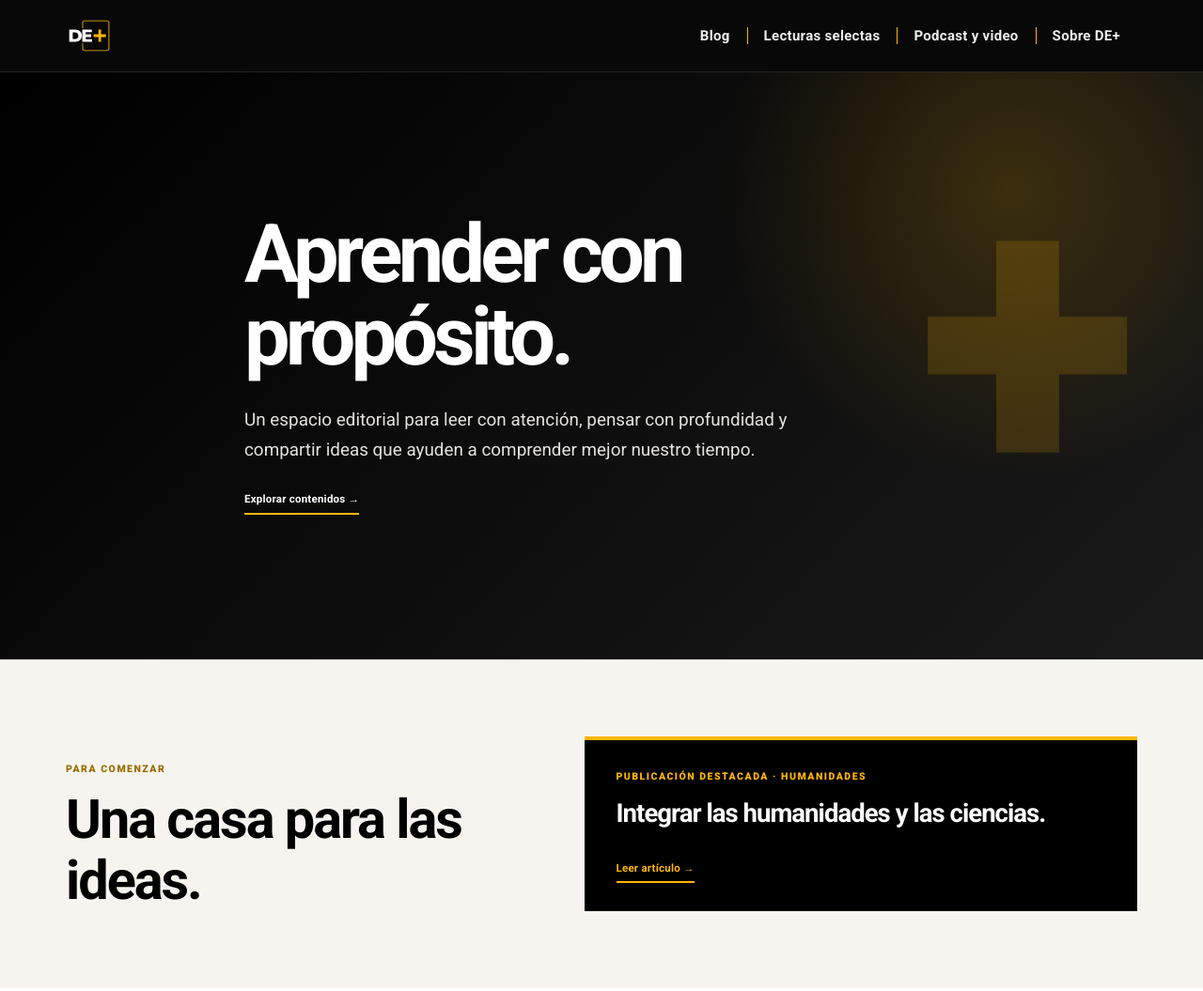
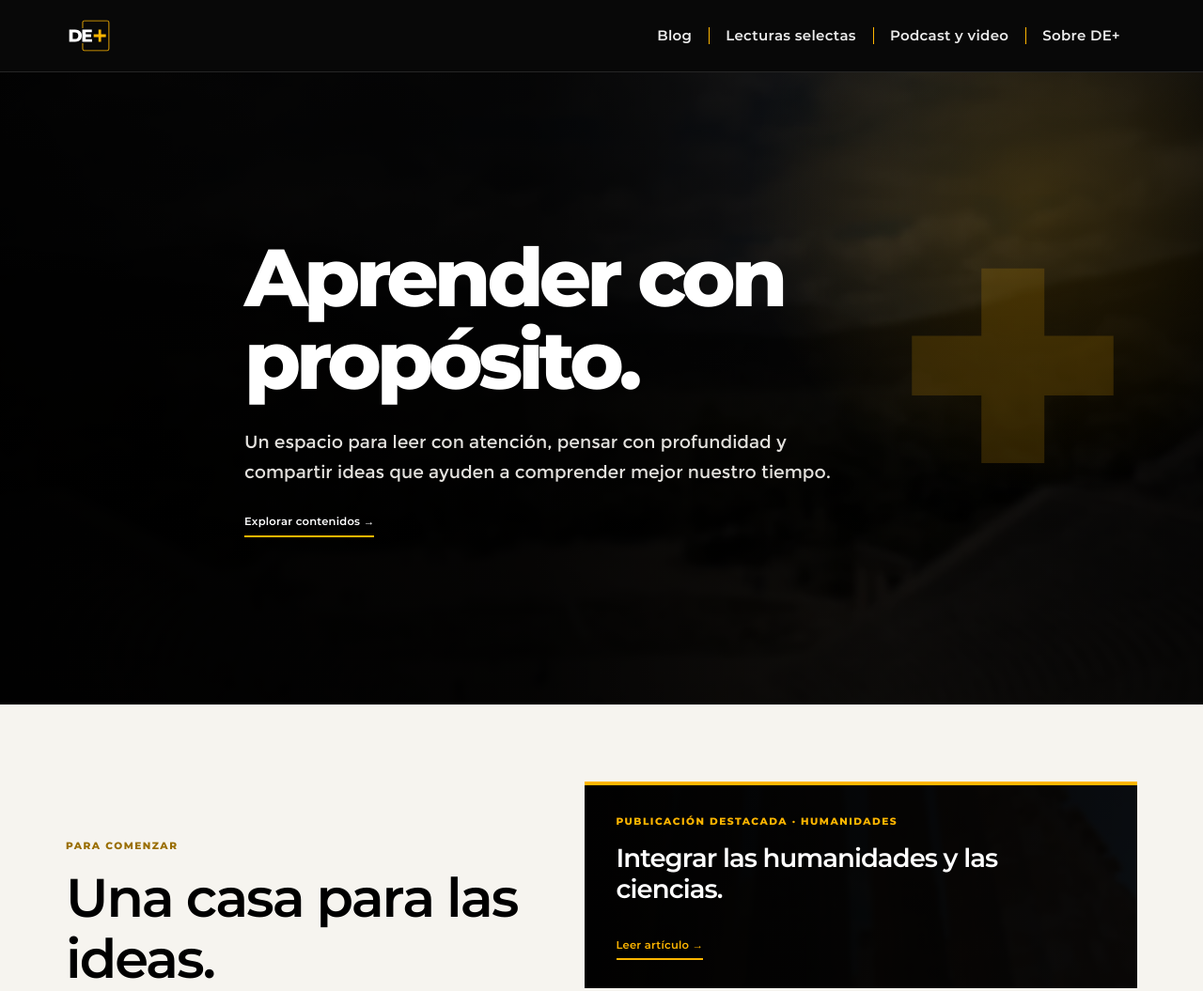
Before and after one commit to Danypv/de-mas-aprender-con-proposito, a plain HTML site: page index.html in a window 1280 px wide. Shown: the top 1055 px of the page at 94% size. Drawn offline with Linux system fonts and the light colour scheme.

Commit message:
Actualizar portada de DE+

```diff
--- a/index.html
+++ b/index.html
@@ -6,11 +6,31 @@
   <meta name="description" content="DE+ · Aprender con propósito. Pensamiento, lectura, divulgación y cultura.">
   <title>DE+ · Aprender con propósito</title>
 
-  <link rel="preconnect" href="https://fonts.googleapis.com">
-  <link rel="preconnect" href="https://fonts.gstatic.com" crossorigin>
-  <link href="https://fonts.googleapis.com/css2?family=Roboto:wght@400;500;700;900&family=Source+Serif+4:opsz,wght@8..60,400;8..60,500;8..60,600;8..60,700&display=swap" rel="stylesheet">
+  <style>
+    @font-face {
+      font-family: "Montserrat";
+      src: url("assets/fonts/montserrat-regular.ttf") format("truetype");
+      font-display: swap;
+      font-style: normal;
+      font-weight: 400;
+    }
 
-  <style>
+    @font-face {
+      font-family: "Montserrat";
+      src: url("assets/fonts/montserrat-semibold.ttf") format("truetype");
+      font-display: swap;
+      font-style: normal;
+      font-weight: 600;
+    }
+
+    @font-face {
+      font-family: "Montserrat";
+      src: url("assets/fonts/montserrat-extrabold.ttf") format("truetype");
+      font-display: swap;
+      font-style: normal;
+      font-weight: 800;
+    }
+
     :root {
       --negro: #000000;
       --negro-suave: #181818;
@@ -34,13 +54,25 @@
       margin: 0;
       color: var(--negro);
       background: var(--blanco);
-      font-family: "Roboto", Arial, sans-serif;
+      font-family: "Montserrat", Arial, sans-serif;
       font-size: 16pt;
       line-height: 1.62;
+      text-rendering: optimizeLegibility;
     }
 
     a {
       color: inherit;
+    }
+
+    a,
+    button {
+      -webkit-tap-highlight-color: transparent;
+    }
+
+    a:focus-visible,
+    button:focus-visible {
+      outline: 3px solid var(--amarillo);
+      outline-offset: 5px;
     }
 
     .contenedor {
@@ -94,7 +126,7 @@
       align-items: center;
       gap: 0;
       font-size: 15px;
-      font-weight: 700;
+      font-weight: 600;
       letter-spacing: 0.02em;
     }
 
@@ -103,6 +135,7 @@
       padding: 0 18px;
       color: #ececec;
       text-decoration: none;
+      transition: color 160ms ease;
     }
 
     .menu a + a::before {
@@ -134,27 +167,53 @@
 
     .portada {
       position: relative;
-      min-height: 430px;
+      isolation: isolate;
+      min-height: 540px;
       overflow: hidden;
       display: flex;
       align-items: center;
       color: var(--blanco);
+      background: var(--negro);
+    }
+
+    .portada::before,
+    .portada::after {
+      content: "";
+      position: absolute;
+      inset: 0;
+      pointer-events: none;
+    }
+
+    .portada::before {
+      z-index: -2;
+      inset: -12px;
+      background-image: url("assets/epidauro-difuminado.webp");
+      background-position: center 20%;
+      background-size: cover;
+      opacity: 0.43;
+      transform: scale(1.035);
+    }
+
+    .portada::after {
+      z-index: -1;
       background:
-        radial-gradient(circle at 84% 20%, rgba(255, 182, 0, 0.18), transparent 26%),
-        linear-gradient(135deg, #000000, #1a1a1a);
+        radial-gradient(circle at 86% 21%, rgba(255, 182, 0, 0.16), transparent 25%),
+        linear-gradient(90deg, rgba(0, 0, 0, 0.96) 0%, rgba(0, 0, 0, 0.88) 44%, rgba(0, 0, 0, 0.52) 75%, rgba(0, 0, 0, 0.74) 100%),
+        linear-gradient(180deg, rgba(0, 0, 0, 0.18), rgba(0, 0, 0, 0.64));
     }
 
     .portada-contenido {
       position: relative;
-      z-index: 1;
+      z-index: 2;
       max-width: 760px;
-      padding: 68px 0 72px;
+      padding: 92px 0 96px;
     }
 
     .titulo-portada {
       margin: 0;
       max-width: 720px;
       font-size: clamp(3rem, 7vw, 5.4rem);
+      font-weight: 800;
       line-height: 1.02;
       letter-spacing: -0.055em;
     }
@@ -165,7 +224,7 @@
       top: 46%;
       color: rgba(255, 182, 0, 0.16);
       font-size: clamp(18rem, 34vw, 31rem);
-      font-weight: 900;
+      font-weight: 800;
       line-height: 0.7;
       transform: translateY(-50%);
       user-select: none;
@@ -186,9 +245,10 @@
       border-bottom: 2px solid var(--amarillo);
       color: inherit;
       font-size: 0.72rem;
-      font-weight: 700;
+      font-weight: 600;
       letter-spacing: 0.02em;
       text-decoration: none;
+      transition: color 160ms ease, border-color 160ms ease;
     }
 
     .enlace:hover {
@@ -204,7 +264,7 @@
     h2,
     h3 {
       margin: 0;
-      font-weight: 700;
+      font-weight: 600;
       letter-spacing: -0.035em;
     }
 
@@ -223,7 +283,7 @@
       margin: 0 0 14px;
       color: #996d00;
       font-size: 0.66rem;
-      font-weight: 900;
+      font-weight: 800;
       letter-spacing: 0.14em;
       text-transform: uppercase;
     }
@@ -249,10 +309,33 @@
     }
 
     .ficha {
+      position: relative;
+      isolation: isolate;
+      overflow: hidden;
       padding: 30px 34px;
       border-top: 4px solid var(--amarillo);
       color: var(--blanco);
       background: var(--negro);
+    }
+
+    .ficha::before,
+    .ficha::after {
+      content: "";
+      position: absolute;
+      inset: 0;
+      z-index: -1;
+      pointer-events: none;
+    }
+
+    .ficha::before {
+      inset: -16px -10px;
+      background: url("assets/acropolis-detalle-difuminado.webp") center 56% / cover;
+      opacity: 0.22;
+      transform: scale(1.035);
+    }
+
+    .ficha::after {
+      background: linear-gradient(90deg, rgba(0, 0, 0, 0.96) 0%, rgba(0, 0, 0, 0.82) 66%, rgba(0, 0, 0, 0.68) 100%);
     }
 
     .ficha .subtitulo {
@@ -364,16 +447,18 @@
       background: var(--negro-suave);
       text-decoration: none;
       border-top: 3px solid var(--amarillo);
+      transition: background-color 160ms ease, transform 160ms ease;
     }
 
     .coleccion:hover {
       background: #2b2b2b;
+      transform: translateY(-2px);
     }
 
     .coleccion span {
       color: var(--amarillo);
       font-size: 0.64rem;
-      font-weight: 900;
+      font-weight: 800;
       letter-spacing: 0.12em;
       text-transform: uppercase;
     }
@@ -444,6 +529,7 @@
     }
 
     .principio strong {
+      font-weight: 600;
       font-size: 1.05rem;
     }
 
@@ -457,7 +543,7 @@
       bottom: -95px;
       color: rgba(255, 255, 255, 0.24);
       font-size: 19rem;
-      font-weight: 900;
+      font-weight: 800;
       line-height: 1;
       user-select: none;
     }
@@ -529,11 +615,23 @@
       }
 
       .portada {
-        min-height: 430px;
+        min-height: 500px;
+      }
+
+      .portada::before {
+        background-position: 58% 18%;
+        background-size: auto 145%;
+        opacity: 0.34;
+      }
+
+      .portada::after {
+        background:
+          linear-gradient(90deg, rgba(0, 0, 0, 0.94), rgba(0, 0, 0, 0.68)),
+          linear-gradient(180deg, rgba(0, 0, 0, 0.12), rgba(0, 0, 0, 0.74));
       }
 
       .portada-contenido {
-        padding: 65px 0;
+        padding: 76px 0;
       }
 
       section {
@@ -580,6 +678,18 @@
         padding: 27px;
       }
     }
+
+    @media (prefers-reduced-motion: reduce) {
+      html {
+        scroll-behavior: auto;
+      }
+
+      *,
+      *::before,
+      *::after {
+        transition-duration: 0.01ms !important;
+      }
+    }
   </style>
 </head>
 
@@ -607,7 +717,7 @@
         <h1 class="titulo-portada">Aprender con propósito.</h1>
 
         <p class="presentacion">
-          Un espacio editorial para leer con atención, pensar con profundidad
+          Un espacio para leer con atención, pensar con profundidad
           y compartir ideas que ayuden a comprender mejor nuestro tiempo.
         </p>
 
@@ -760,12 +870,23 @@
   <script>
     const boton = document.querySelector(".boton-menu");
     const menu = document.querySelector(".menu");
+    const enlacesMenu = menu.querySelectorAll("a");
+
+    const cerrarMenu = () => {
+      menu.classList.remove("abierto");
+      boton.setAttribute("aria-expanded", "false");
+      boton.setAttribute("aria-label", "Abrir menú");
+      boton.textContent = "☰";
+    };
 
     boton.addEventListener("click", () => {
       const abierto = menu.classList.toggle("abierto");
       boton.setAttribute("aria-expanded", abierto);
+      boton.setAttribute("aria-label", abierto ? "Cerrar menú" : "Abrir menú");
       boton.textContent = abierto ? "×" : "☰";
     });
+
+    enlacesMenu.forEach((enlace) => enlace.addEventListener("click", cerrarMenu));
   </script>
 </body>
 </html>
```
Also changed, not shown: assets/acropolis-detalle-difuminado.webp (added), assets/epidauro-difuminado.webp (added), assets/fonts/montserrat-extrabold.ttf (added), assets/fonts/montserrat-regular.ttf (added), assets/fonts/montserrat-semibold.ttf (added).
